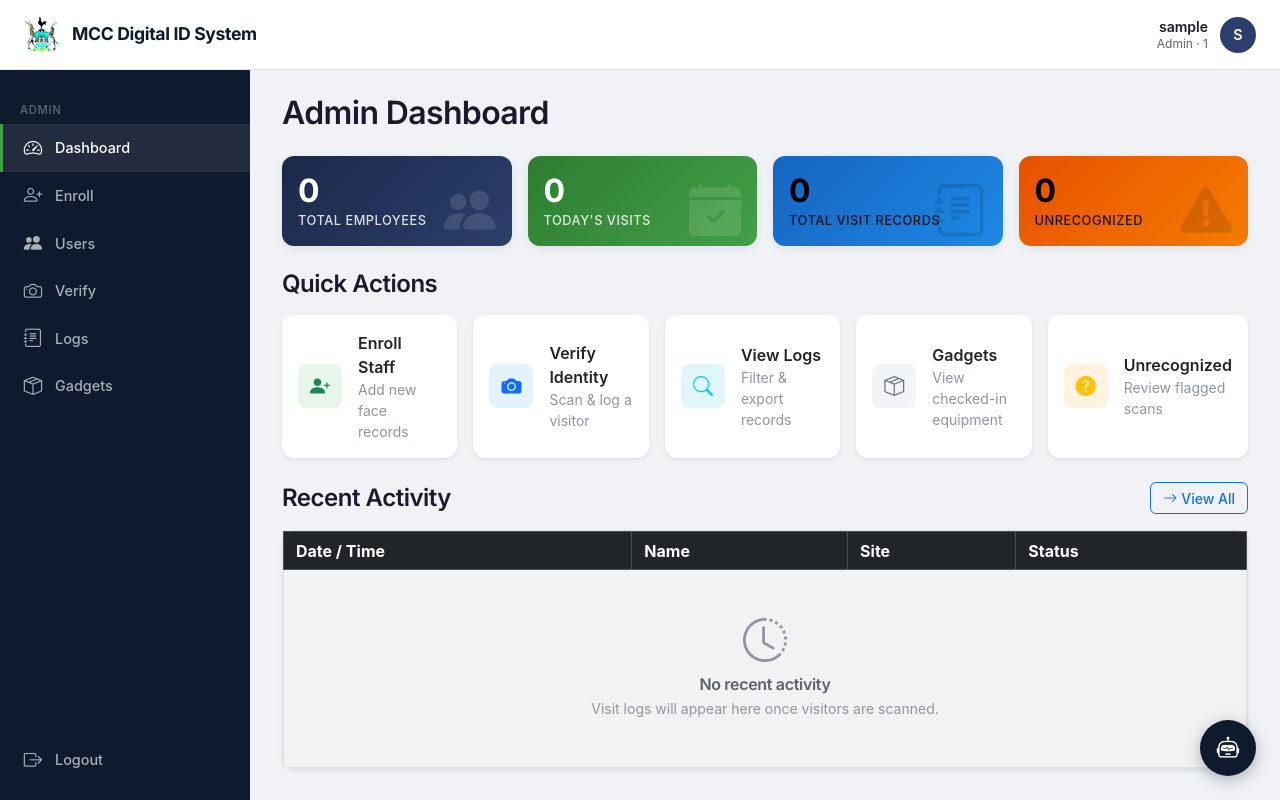
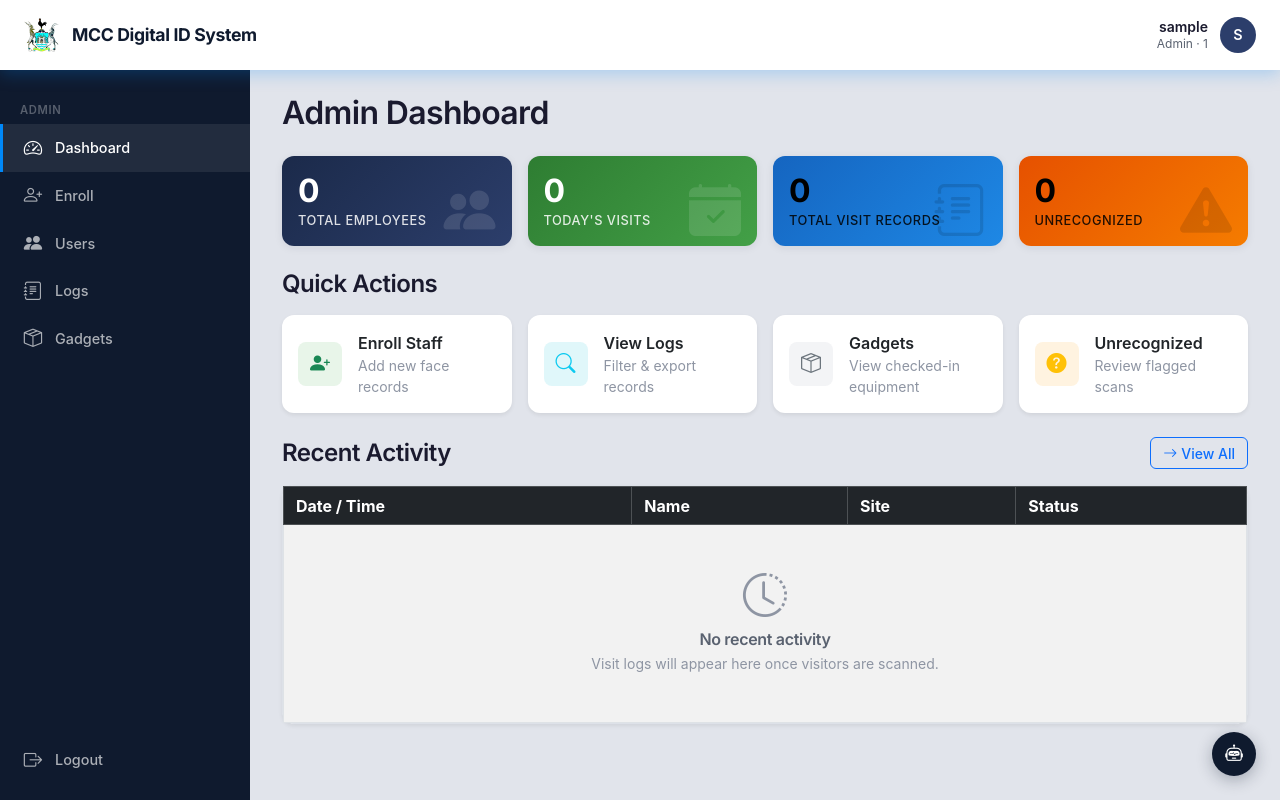
Before and after one commit to geniuskudzai21/CityOfMutareDigitaliD, a Flask app: page /admin/dashboard in a window 1280 px wide. Run offline with Flask 3, Linux system fonts and the light colour scheme; the visitor is signed in with stand-in values (Sample User, id 1); data that the repository does not hold is empty.

Commit message:
UI polish: blue accent theme, header shadow, remove verify from admin
- Add #0088f8 blue accent to header shadow, sidebar active links, chatbot header, input focus
- Shrink and restyle chatbot toggle button
- Remove Verify Identity card and sidebar link for admin role
- Dim surface background for better contrast

```diff
--- a/static/css/style.css
+++ b/static/css/style.css
@@ -14,7 +14,7 @@
   --amber-100: #FFF3E0;
   --blue-600: #1565C0;
   --blue-100: #E3F2FD;
-  --surface: #F0F2F5;
+  --surface: #E1E4EB;
   --white: #FFFFFF;
   --text-primary: #1A1A2E;
   --text-secondary: #5A6270;
@@ -104,12 +104,12 @@ a:not(.nav-link):not(.btn):not(.sidebar-link):hover {
   right: 0;
   height: var(--header-height);
   background: var(--white);
-  border-bottom: 1px solid var(--border);
   display: flex;
   align-items: center;
   justify-content: space-between;
   padding: 0 1.5rem;
   z-index: 1030;
+  box-shadow: 0 4px 16px rgba(0,136,248,0.25);
 }
 
 .header-brand {
@@ -258,7 +258,7 @@ a:not(.nav-link):not(.btn):not(.sidebar-link):hover {
 .sidebar-link.active {
   color: #fff;
   background: rgba(255,255,255,0.08);
-  border-left-color: var(--green-500);
+  border-left-color: #0088f8;
 }
 .sidebar-link i {
   font-size: 1.15rem;
@@ -490,6 +490,7 @@ body:has(.login-wrapper)::after {
 .login-card .form-control:focus {
   box-shadow: none;
   background: #fff;
+
 }
 .login-card .form-control::placeholder {
   color: #adb5bd;
@@ -916,8 +917,8 @@ body:has(.login-wrapper)::after {
   transition: border-color var(--transition), box-shadow var(--transition);
 }
 .form-control:focus, .form-select:focus {
-  border-color: var(--green-500);
-  box-shadow: 0 0 0 3px rgba(46, 125, 50, 0.15);
+  border-color: #0088f8;
+  box-shadow: 0 0 0 3px rgba(0,136,248,0.12);
   outline: none;
 }
 .form-label {
@@ -1163,13 +1164,13 @@ video {
 }
 
 .chatbot-toggle {
-  width: 56px;
-  height: 56px;
+  width: 44px;
+  height: 44px;
   border-radius: 50%;
   border: none;
   background: var(--navy-900, #0F1A2E);
   color: #fff;
-  font-size: 1.4rem;
+  font-size: 1.1rem;
   cursor: pointer;
   box-shadow: 0 4px 16px rgba(15, 26, 46, 0.3);
   display: flex;
@@ -1218,15 +1219,15 @@ video {
 }
 
 .chatbot-header {
-  padding: 14px 16px;
-  background: var(--navy-900, #0F1A2E);
-  color: #fff;
-  font-weight: 600;
-  font-size: 0.95rem;
   display: flex;
   align-items: center;
-  gap: 8px;
-  flex-shrink: 0;
+  gap: 0.5rem;
+  padding: 0.75rem 1rem;
+  background: #0088f8;
+  color: #fff;
+  border-radius: 16px 16px 0 0;
+  font-weight: 600;
+  font-size: 0.9rem;
 }
 .chatbot-header i {
   font-size: 1.1rem;
--- a/templates/admin_dashboard.html
+++ b/templates/admin_dashboard.html
@@ -62,21 +62,7 @@
             </div>
         </a>
     </div>
-    <div class="col-xl col-lg-3 col-md-6">
-        <a href="/verify" class="text-decoration-none">
-            <div class="card shadow-sm h-100 border-0 action-card">
-                <div class="card-body d-flex align-items-center gap-3">
-                    <div class="action-icon bg-primary-subtle">
-                        <i class="bi bi-camera-fill text-primary"></i>
-                    </div>
-                    <div>
-                        <div class="fw-semibold">Verify Identity</div>
-                        <div class="text-muted small">Scan &amp; log a visitor</div>
-                    </div>
-                </div>
-            </div>
-        </a>
-    </div>
+
     <div class="col-xl col-lg-3 col-md-6">
         <a href="/admin/logs" class="text-decoration-none">
             <div class="card shadow-sm h-100 border-0 action-card">
--- a/templates/base.html
+++ b/templates/base.html
@@ -53,9 +53,6 @@
     </a>
     <a href="/admin/employees" class="sidebar-link {% if request.path == '/admin/employees' %}active{% endif %}">
         <i class="bi bi-people-fill"></i> Users
-    </a>
-    <a href="/verify" class="sidebar-link {% if request.path == '/verify' %}active{% endif %}">
-        <i class="bi bi-camera"></i> Verify
     </a>
     <a href="/admin/logs" class="sidebar-link {% if request.path == '/admin/logs' %}active{% endif %}">
         <i class="bi bi-journal-text"></i> Logs
```
